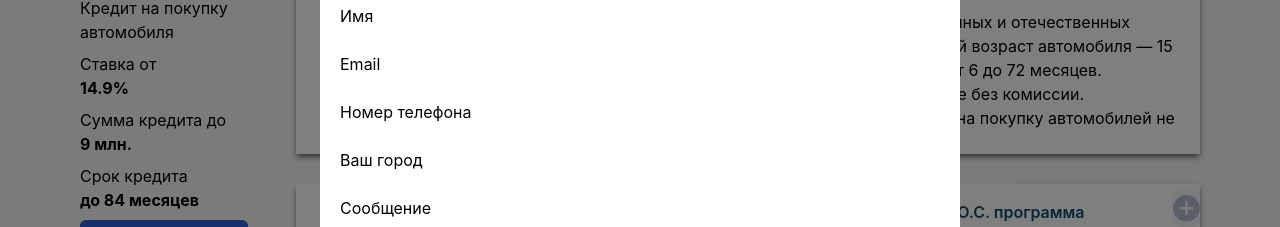
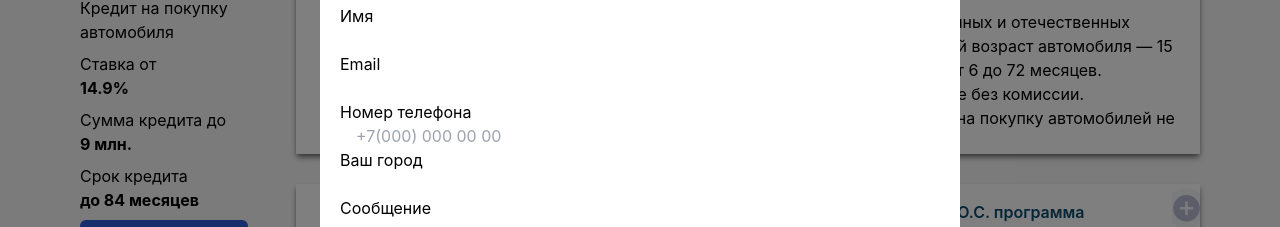
Before and after one commit to BasedAlex/my-land-tailwind, a React (Create React App) app: page / in a window 1280 px wide. Both pictures are taken after a click on the button "Связаться с нами". Shown: the part 1217-1444 px from the top of the page. Built offline with nearby package versions, Linux system fonts and the light colour scheme.

Commit message:
feat-full-validation

```diff
--- a/package.json
+++ b/package.json
@@ -9,8 +9,10 @@
         "formik": "^2.2.9",
         "react": "^18.2.0",
         "react-dom": "^18.2.0",
+        "react-input-mask": "^2.0.4",
         "react-scripts": "5.0.1",
-        "web-vitals": "^2.1.4"
+        "web-vitals": "^2.1.4",
+        "yup": "^0.32.11"
     },
     "scripts": {
         "start": "react-scripts start",
--- a/src/Components/Footer/FooterModal/FooterModal.jsx
+++ b/src/Components/Footer/FooterModal/FooterModal.jsx
@@ -1,22 +1,57 @@
 import React from 'react'
 import { Formik } from 'formik'
+import * as yup from 'yup'
+
+import InputMask from 'react-input-mask'
 
 function FooterModal() {
+    const unmask = (value) => {
+        const arr = value.split('')
+        return arr
+            .filter((i) => i !== '-' && i !== '(' && i !== ')' && i !== ' ')
+            .join('')
+    }
+
+    const validationSchema = yup.object().shape({
+        name: yup
+            .string()
+            .typeError('Должно быть строкой')
+            .required('Обязательное поле'),
+        phone: yup
+            .string()
+            .typeError('Должно быть строкой')
+            .required('Обязательное поле'),
+        message: yup
+            .string()
+            .typeError('Должно быть строкой')
+            .required('Введите сообщение'),
+    })
+
     return (
         <Formik
             initialValues={{
                 name: '',
                 email: '',
-                phone: '',
                 city: '',
                 message: '',
+                phone: '',
             }}
             onSubmit={(values, { resetForm }) => {
-                console.log(values)
+                const obj = { ...values, phone: unmask(values.phone) }
+                console.log(obj)
                 resetForm({ values: '' })
             }}
+            validationSchema={validationSchema}
         >
-            {({ values, handleSubmit, handleChange }) => (
+            {({
+                values,
+                errors,
+                touched,
+                handleSubmit,
+                handleChange,
+                isValid,
+                dirty,
+            }) => (
                 <div>
                     <p>
                         <label htmlFor={'name'}>Имя</label>
@@ -29,7 +64,9 @@ function FooterModal() {
                             value={values.name}
                         />
                     </p>
-
+                    {touched.name && errors.name && (
+                        <p className="text-red-600">{errors.name}</p>
+                    )}
                     <p>
                         <label htmlFor={'email'}>Email</label>
                         <br />
@@ -45,15 +82,21 @@ function FooterModal() {
                     <p>
                         <label htmlFor={'phone'}>Номер телефона</label>
                         <br />
-                        <input
+                        <InputMask
                             className="px-4"
                             type={'text'}
                             name={'phone'}
                             onChange={handleChange}
                             value={values.phone}
+                            mask="+7(999) 999 99 99"
+                            placeholder="+7(000) 000 00 00"
+                            maskChar=" "
+                            inputMode="numeric"
                         />
                     </p>
-
+                    {touched.phone && errors.phone && (
+                        <p className="text-red-600">{errors.phone}</p>
+                    )}
                     <p>
                         <label htmlFor={'city'}>Ваш город</label>
                         <br />
@@ -78,8 +121,15 @@ function FooterModal() {
                             placeholder={'Введите Ваше сообщение'}
                         />
                     </p>
+                    {touched.message && errors.message && (
+                        <p className="text-red-600">{errors.message}</p>
+                    )}
 
-                    <button onClick={handleSubmit} type={'submit'}>
+                    <button
+                        disabled={!isValid && !dirty}
+                        onClick={handleSubmit}
+                        type={'submit'}
+                    >
                         Отправить
                     </button>
                 </div>
--- /dev/null
+++ b/src/Components/Footer/FooterModal/Mask/Mask.js
@@ -0,0 +1,17 @@
+import React from 'react'
+import InputMask from 'react-input-mask'
+
+export default function Mask() {
+    const [phone, setPhone] = React.useState('')
+    return (
+        <div className="m-2">
+            <InputMask
+                value={phone}
+                onChange={(e) => setPhone(e.target.value)}
+                mask="+7(999) 999-9999"
+                maskChar=" "
+            />
+            <p>{phone}</p>
+        </div>
+    )
+}
```
Also changed, not shown: 1 other file (tests, documents, lock files or other folders).
